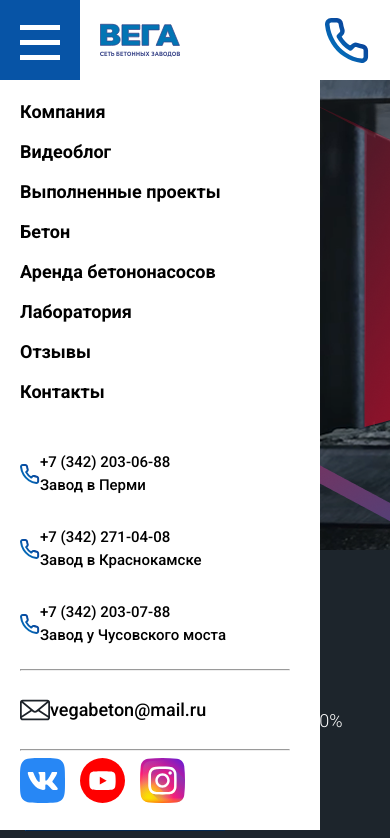
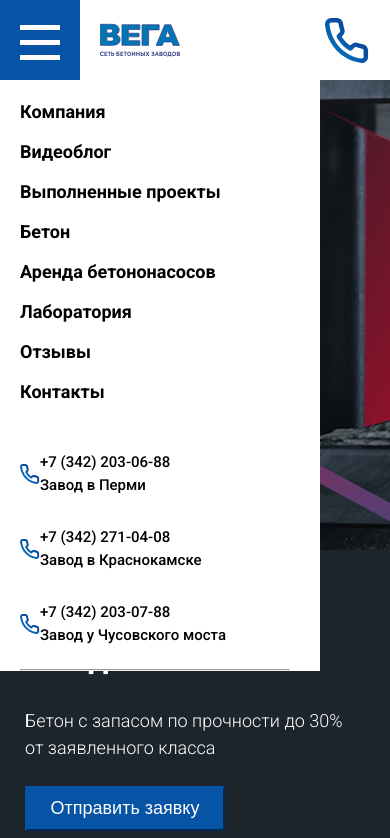
Before and after one commit to Danny1336/VegaBeton, a plain HTML site: page index.html in a window 390 px wide. Both pictures are taken after a click on the button 40 px from the left and 40 px from the top of the page. Shown: the top 838 px of the page. Drawn offline with nearby package versions, Linux system fonts and the light colour scheme.

Commit message:
Update style.css

```diff
--- a/assets/style.css
+++ b/assets/style.css
@@ -843,7 +843,8 @@ ul.footnav a{
         left: 0;
         top: 80px;
         width: 60%;
-        height: 750px;
+        height: 70%;
+        padding-bottom: 10px;
         background: white;
     }
 
```
